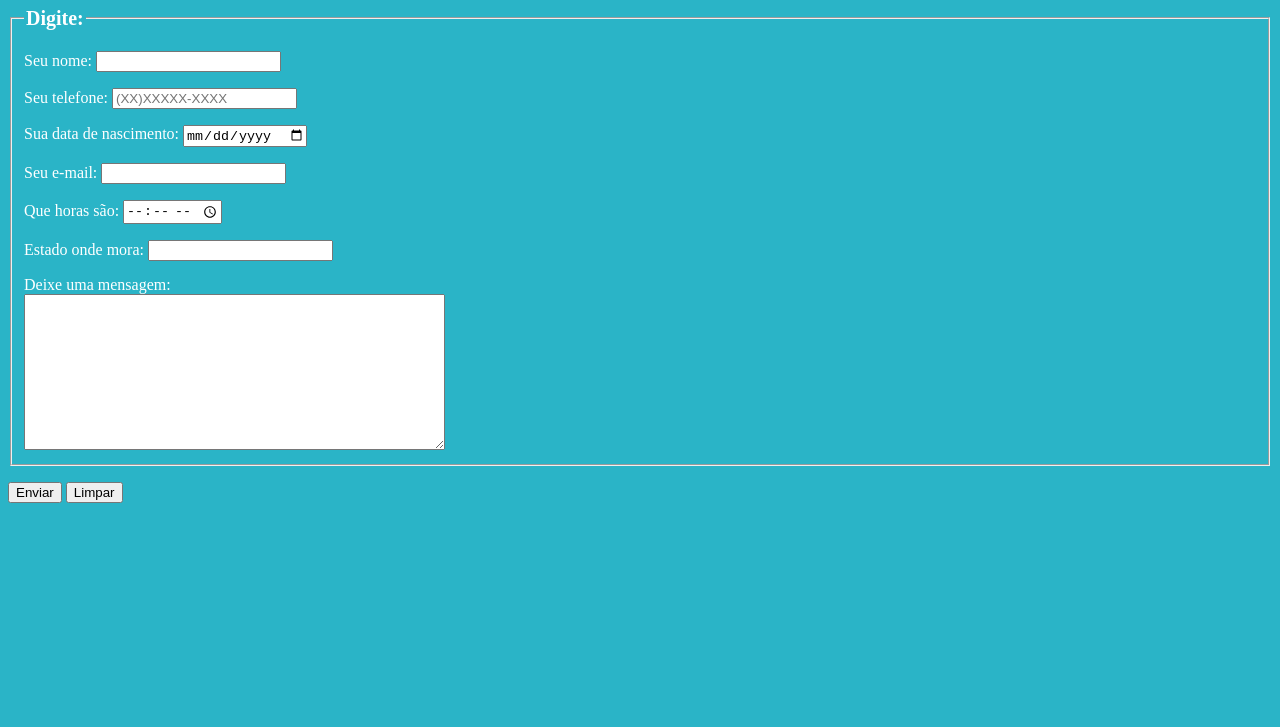
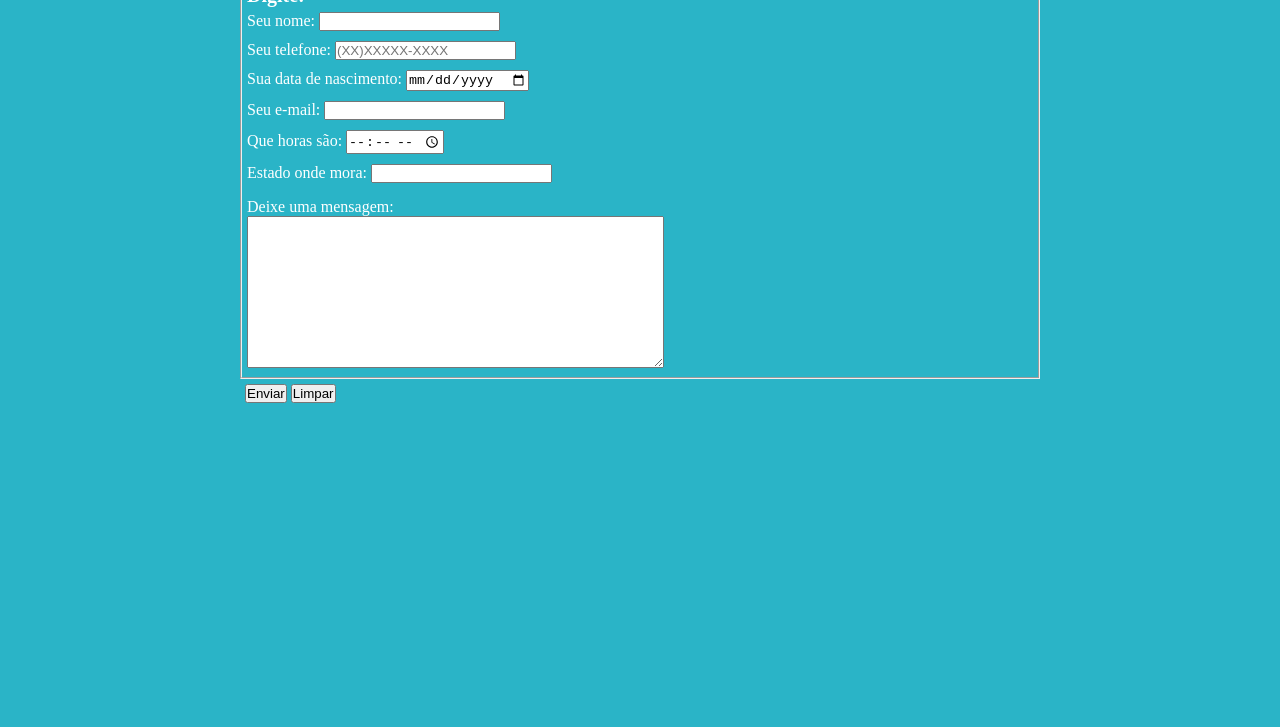
Before and after one commit to JvVinicius/html-css, a plain HTML site: page modulo04/Formulários/form01.html in a window 1280 px wide. Shown: the part 73-800 px from the top of the page. Drawn offline with Linux system fonts and the light colour scheme.

Commit message:
editando o form

```diff
--- a/modulo04/Formulários/form01.html
+++ b/modulo04/Formulários/form01.html
@@ -6,17 +6,39 @@
     <meta name="viewport" content="width=device-width, initial-scale=1.0">
     <title>Formulário</title>
     <style>
+        * {
+            margin: 0px;
+            padding: 0px;
+        }
         body {
             background-color: rgba(4, 167, 189, 0.849);
             color: white;
             font-family: 'Times New Roman', Times, serif;
         }
+        main {
+            margin: auto;
+            max-width: 800px;
+        }
+        main > h1 {
+            padding: 10px;
+            text-align: center;
+        }
+        p {
+            padding: 5px;
+        }
+        section {
+            padding: 5px;
+        }
         legend {
             font-weight: bold;
             font-size: 20px;
+            padding-left: 5px;
         }
         aside {
             padding-top: 15px;
+        }
+        p > input:hover {
+            background-color: aquamarine;
         }
     </style>
 </head>
@@ -56,7 +78,7 @@
                     </datalist>
 
                     <aside>
-                        Deixe uma mensagem: <br>
+                        <label for="itexto">Deixe uma mensagem:</label> <br>
                         <textarea name="texto" id="itexto" cols="50" rows="10"></textarea>
                     </aside>
                 </section>
```
